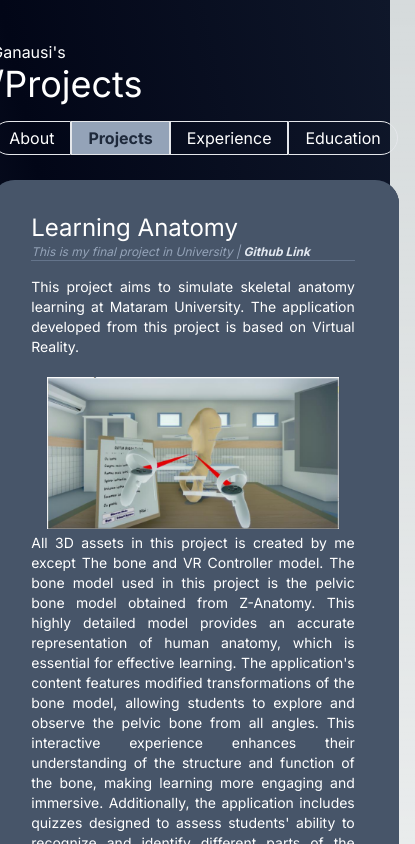
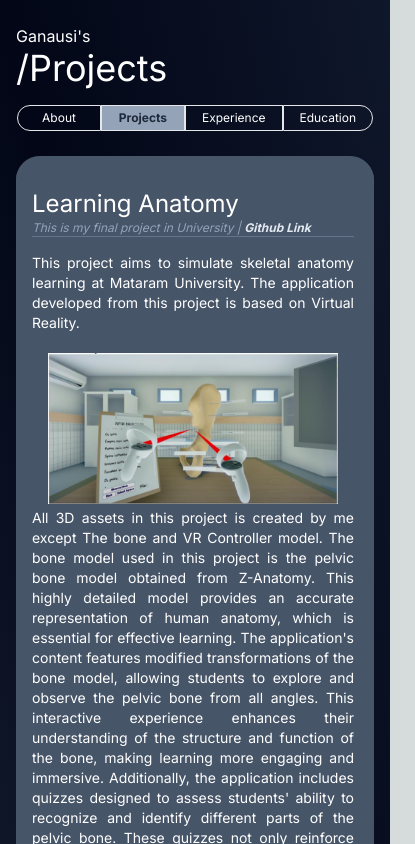
Before and after one commit to ARosyidG/portafolio, a Next.js app: page /Projects in a window 390 px wide. Shown: the top 844 px of the page, 415 px wide, since content can reach past the window. Built offline with nearby package versions, Linux system fonts and the light colour scheme.

Commit message:
fix some responsive stuff

```diff
--- a/src/app/Navbar.tsx
+++ b/src/app/Navbar.tsx
@@ -30,28 +30,28 @@ export function Navbar({ setTransitionStart, setHeader, setIsLoading }: {
     return () => clearTimeout(timeout);
   };
   return (
-    <div id="navbar" className="flex lg:block my-4 w-full p-px">
+    <div id="navbar" className="grid grid-cols-2 gap-1 sms:gap-0 sms:flex lg:block my-4 w-full p-px">
       <button
         onClick={() => handleLinkClick("/About")}
-        className={`${pathname === "/About" ? "text-slate-800 bg-slate-400 font-bold md:w-40" : "md:w-28 hover:bg-slate-800"} transition-all duration-300 flex-1 md:text-sm border rounded-l-full px-4 py-1 inline-block text-center`}
+        className={`${pathname === "/About" ? "text-slate-800 bg-slate-400 font-bold md:w-40" : "md:w-28 hover:bg-slate-800"} transition-all duration-300 flex-1 text-xs md:text-sm border sms:rounded-l-full px-4 py-1 inline-block text-center`}
       >
         About
       </button>
       <button
         onClick={() => handleLinkClick("/Projects")}
-        className={`${pathname === "/Projects" ? "text-slate-800 bg-slate-400 font-bold md:w-40" : "md:w-28 hover:bg-slate-800"} transition-all duration-300 flex-1 md:text-sm border px-4 py-1 inline-block text-center`}
+        className={`${pathname === "/Projects" ? "text-slate-800 bg-slate-400 font-bold md:w-40" : "md:w-28 hover:bg-slate-800"} transition-all duration-300 flex-1 text-xs md:text-sm border px-4 py-1 inline-block text-center`}
       >
         Projects
       </button>
       <button
         onClick={() => handleLinkClick("/Experience")}
-        className={`${pathname === "/Experience" ? "text-slate-800 bg-slate-400 font-bold md:w-40" : "md:w-28 hover:bg-slate-800"} transition-all duration-300 flex-1 md:text-sm border px-4 py-1 inline-block text-center`}
+        className={`${pathname === "/Experience" ? "text-slate-800 bg-slate-400 font-bold md:w-40" : "md:w-28 hover:bg-slate-800"} transition-all duration-300 flex-1 text-xs md:text-sm border px-4 py-1 inline-block text-center`}
       >
         Experience
       </button>
       <button
         onClick={() => handleLinkClick("/Education")}
-        className={`${pathname === "/Education" ? "text-slate-800 bg-slate-400 font-bold md:w-40" : "md:w-28 hover:bg-slate-800"} transition-all duration-300 flex-1 md:text-sm border rounded-r-full px-4 py-1 inline-block text-center`}
+        className={`${pathname === "/Education" ? "text-slate-800 bg-slate-400 font-bold md:w-40" : "md:w-28 hover:bg-slate-800"} transition-all duration-300 flex-1 text-xs md:text-sm border sms:rounded-r-full px-4 py-1 inline-block text-center`}
       >
         Education
       </button>
@@ -73,8 +73,8 @@ export default function Header({
     setIsLoading(false);
   },[pathname]);
   return (
-    <main className="min-h-screen flex flex-col items-center text-white bg-gradient-to-bl from-slate-900 via-slate-950 to-slate-800 px-6">
-      <div className="md:inset-x-10 lg:inset-x-20 xl:inset-x-40 p-4 md:absolute">
+    <main className="min-h-screen w-full flex flex-col items-center text-white bg-gradient-to-bl from-slate-900 via-slate-950 to-slate-800 px-4 md:px-[10vh]">
+      <div className="w-full relative">
         <div className="text-start my-6 md:mx-10">
           <div
             className={`transition-all duration-150 ${
--- a/src/app/Projects/ProjectDescription.tsx
+++ b/src/app/Projects/ProjectDescription.tsx
@@ -8,7 +8,7 @@ export function ProjectDescriptionContainer({
     return (
       <div
         id="ProjectDescriptionContainer"
-        className="p-4 px-10 text-sm bg-slate-600 md:max-h-[60vh] relative"
+        className="p-4 px-4 md:px-10 text-sm bg-slate-600 md:max-h-[60vh] relative"
       >
         <div className="absolute h-6 right-0 left-0 bg-gradient-to-b from-slate-600"></div>
         <div className="py-4 pr-1 pb-12 no-scrollbar overflow-scroll h-full">
--- a/tailwind.config.ts
+++ b/tailwind.config.ts
@@ -13,6 +13,9 @@ const config: Config = {
         "gradient-conic":
           "conic-gradient(from 180deg at 50% 50%, var(--tw-gradient-stops))",
       },
+      screens: {
+        'sms': '375px',
+      },
     },
   },
   plugins: [],
```
Also changed, not shown: src/app/About/page.tsx (+5 -5 lines).
